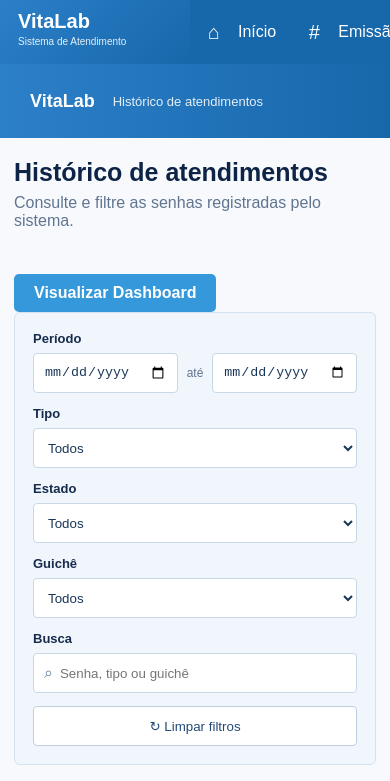
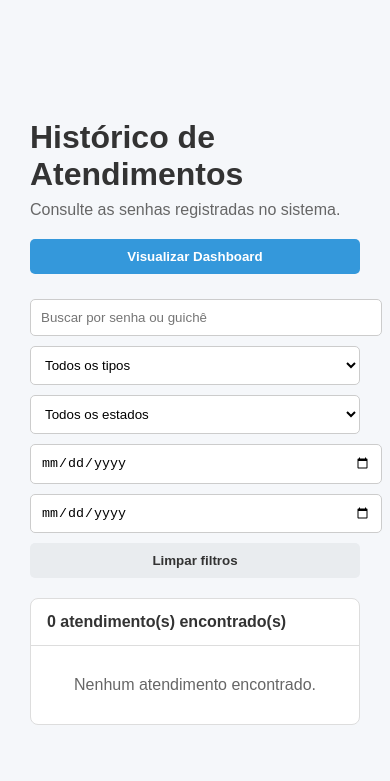
Before and after one commit to kalinnebarros/sistema-chamados, a React (Vite) app: page /historico in a window 390 px wide. Shown: the top 781 px of the page. Built offline with nearby package versions, Linux system fonts and the light colour scheme.

Commit message:
Add files via upload

```diff
--- a/src/pages/historico.jsx
+++ b/src/pages/historico.jsx
@@ -1,18 +1,197 @@
 import { useState } from 'react';
 import ModalDashboard from '../components/ModalDashboard';
-import HistoricoIntegrado from '../components/historico/HistoricoIntegrado';
+import dadosDemonstracao from '../data/dados.json';
 import '../styles/historico.css';
+
+// IDs que já vêm no dados.json do projeto.
+// Eles continuam existindo para as outras telas, mas não aparecem no Histórico.
+const idsDemonstracao = dadosDemonstracao.map((item) => item.id);
+
+function carregarAtendimentos() {
+  try {
+    const dadosSalvos = JSON.parse(localStorage.getItem('senhas') || '[]');
+
+    if (!Array.isArray(dadosSalvos)) {
+      return [];
+    }
+
+    return dadosSalvos.filter(
+      (item) => !idsDemonstracao.includes(item.id)
+    );
+  } catch {
+    return [];
+  }
+}
+
+function formatarData(data) {
+  if (!data) return '-';
+  return new Date(data).toLocaleDateString('pt-BR');
+}
+
+function formatarHora(data) {
+  if (!data) return '-';
+  return new Date(data).toLocaleTimeString('pt-BR', {
+    hour: '2-digit',
+    minute: '2-digit'
+  });
+}
+
+function formatarEstado(estado) {
+  if (!estado) return '-';
+
+  if (estado === 'NAO_COMPARECEU') {
+    return 'NÃO COMPARECEU';
+  }
+
+  return estado.replaceAll('_', ' ');
+}
 
 export default function Historico() {
   const [modalAberto, setModalAberto] = useState(false);
+  const [atendimentos] = useState(carregarAtendimentos);
+
+  const [busca, setBusca] = useState('');
+  const [tipo, setTipo] = useState('');
+  const [estado, setEstado] = useState('');
+  const [dataInicial, setDataInicial] = useState('');
+  const [dataFinal, setDataFinal] = useState('');
+
+  const atendimentosFiltrados = atendimentos.filter((item) => {
+    const textoBusca = `${item.numero || ''} ${item.guiche || ''}`.toLowerCase();
+    const dataAtendimento = item.dataCriacao
+      ? item.dataCriacao.slice(0, 10)
+      : '';
+
+    const buscaOk = !busca || textoBusca.includes(busca.toLowerCase());
+    const tipoOk = !tipo || item.tipo === tipo;
+    const estadoOk = !estado || item.estado === estado;
+    const dataInicialOk = !dataInicial || dataAtendimento >= dataInicial;
+    const dataFinalOk = !dataFinal || dataAtendimento <= dataFinal;
+
+    return buscaOk && tipoOk && estadoOk && dataInicialOk && dataFinalOk;
+  });
+
+  function limparFiltros() {
+    setBusca('');
+    setTipo('');
+    setEstado('');
+    setDataInicial('');
+    setDataFinal('');
+  }
 
   return (
-    <>
-      <HistoricoIntegrado onOpenDashboard={() => setModalAberto(true)} />
+    <div className="historico-container">
+      <div className="historico-cabecalho">
+        <div>
+          <h1 className="historico-titulo">Histórico de Atendimentos</h1>
+          <p className="historico-descricao">
+            Consulte as senhas registradas no sistema.
+          </p>
+        </div>
+
+        <button
+          className="btn-abrir-dashboard"
+          type="button"
+          onClick={() => setModalAberto(true)}
+        >
+          Visualizar Dashboard
+        </button>
+      </div>
+
+      <div className="historico-filtros">
+        <input
+          type="text"
+          placeholder="Buscar por senha ou guichê"
+          value={busca}
+          onChange={(e) => setBusca(e.target.value)}
+        />
+
+        <select value={tipo} onChange={(e) => setTipo(e.target.value)}>
+          <option value="">Todos os tipos</option>
+          <option value="SG">Geral (SG)</option>
+          <option value="SP">Preferencial (SP)</option>
+          <option value="SE">Especial (SE)</option>
+        </select>
+
+        <select value={estado} onChange={(e) => setEstado(e.target.value)}>
+          <option value="">Todos os estados</option>
+          <option value="EMITIDA">Emitida</option>
+          <option value="AGUARDANDO">Aguardando</option>
+          <option value="CHAMADA">Chamada</option>
+          <option value="CHAMADA_NOVAMENTE">Chamada novamente</option>
+          <option value="EM_ATENDIMENTO">Em atendimento</option>
+          <option value="ATENDIDA">Atendida</option>
+          <option value="NAO_COMPARECEU">Não compareceu</option>
+        </select>
+
+        <input
+          type="date"
+          value={dataInicial}
+          onChange={(e) => setDataInicial(e.target.value)}
+          title="Data inicial"
+        />
+
+        <input
+          type="date"
+          value={dataFinal}
+          onChange={(e) => setDataFinal(e.target.value)}
+          title="Data final"
+        />
+
+        <button
+          className="btn-limpar-filtros"
+          type="button"
+          onClick={limparFiltros}
+        >
+          Limpar filtros
+        </button>
+      </div>
+
+      <div className="historico-tabela-container">
+        <div className="historico-contagem">
+          {atendimentosFiltrados.length} atendimento(s) encontrado(s)
+        </div>
+
+        {atendimentosFiltrados.length === 0 ? (
+          <p className="historico-vazio">Nenhum atendimento encontrado.</p>
+        ) : (
+          <div className="historico-tabela-scroll">
+            <table className="historico-tabela">
+              <thead>
+                <tr>
+                  <th>Senha</th>
+                  <th>Tipo</th>
+                  <th>Estado</th>
+                  <th>Guichê</th>
+                  <th>Data</th>
+                  <th>Emissão</th>
+                  <th>Chamada</th>
+                  <th>Finalização</th>
+                </tr>
+              </thead>
+
+              <tbody>
+                {atendimentosFiltrados.map((item) => (
+                  <tr key={item.id}>
+                    <td><strong>{item.numero || '-'}</strong></td>
+                    <td>{item.tipo || '-'}</td>
+                    <td>{formatarEstado(item.estado)}</td>
+                    <td>{item.guiche || '-'}</td>
+                    <td>{formatarData(item.dataCriacao)}</td>
+                    <td>{formatarHora(item.dataCriacao)}</td>
+                    <td>{formatarHora(item.dataChamada)}</td>
+                    <td>{formatarHora(item.dataFinalizacao)}</td>
+                  </tr>
+                ))}
+              </tbody>
+            </table>
+          </div>
+        )}
+      </div>
 
       {modalAberto && (
         <ModalDashboard onClose={() => setModalAberto(false)} />
       )}
-    </>
+    </div>
   );
 }
--- a/src/styles/historico.css
+++ b/src/styles/historico.css
@@ -1,30 +1,119 @@
 .historico-container {
   padding: 30px;
-  font-family: sans-serif;
+  font-family: Arial, sans-serif;
+  color: #333;
+}
+
+.historico-cabecalho {
+  display: flex;
+  align-items: center;
+  justify-content: space-between;
+  gap: 20px;
+  margin-bottom: 25px;
 }
 
 .historico-titulo {
-  margin-bottom: 10px;
-  color: #333;
+  margin: 0 0 8px;
 }
 
 .historico-descricao {
-  margin-bottom: 25px;
+  margin: 0;
   color: #666;
 }
 
+.btn-abrir-dashboard,
+.btn-limpar-filtros {
+  padding: 10px 16px;
+  border: none;
+  border-radius: 5px;
+  cursor: pointer;
+  font-weight: bold;
+}
+
 .btn-abrir-dashboard {
-  padding: 10px 20px;
-  cursor: pointer;
   background-color: #3498db;
   color: white;
-  border: none;
-  border-radius: 5px;
-  font-size: 16px;
-  font-weight: bold;
-  transition: background-color 0.2s ease;
 }
 
 .btn-abrir-dashboard:hover {
   background-color: #2980b9;
 }
+
+.btn-limpar-filtros {
+  background-color: #e9ecef;
+  color: #333;
+}
+
+.historico-filtros {
+  display: grid;
+  grid-template-columns: 2fr 1fr 1.4fr 1fr 1fr auto;
+  gap: 10px;
+  margin-bottom: 20px;
+}
+
+.historico-filtros input,
+.historico-filtros select {
+  width: 100%;
+  padding: 10px;
+  border: 1px solid #ccc;
+  border-radius: 5px;
+  background: white;
+}
+
+.historico-tabela-container {
+  border: 1px solid #ddd;
+  border-radius: 8px;
+  background: white;
+  overflow: hidden;
+}
+
+.historico-contagem {
+  padding: 14px 16px;
+  border-bottom: 1px solid #ddd;
+  font-weight: bold;
+}
+
+.historico-tabela-scroll {
+  overflow-x: auto;
+}
+
+.historico-tabela {
+  width: 100%;
+  border-collapse: collapse;
+}
+
+.historico-tabela th,
+.historico-tabela td {
+  padding: 12px 14px;
+  border-bottom: 1px solid #eee;
+  text-align: left;
+  white-space: nowrap;
+}
+
+.historico-tabela th {
+  background: #f5f6f7;
+}
+
+.historico-vazio {
+  padding: 30px;
+  margin: 0;
+  text-align: center;
+  color: #666;
+}
+
+@media (max-width: 1000px) {
+  .historico-filtros {
+    grid-template-columns: 1fr 1fr;
+  }
+}
+
+@media (max-width: 650px) {
+  .historico-cabecalho {
+    align-items: stretch;
+    flex-direction: column;
+  }
+
+  .historico-filtros {
+    grid-template-columns: 1fr;
+  }
+}
```
